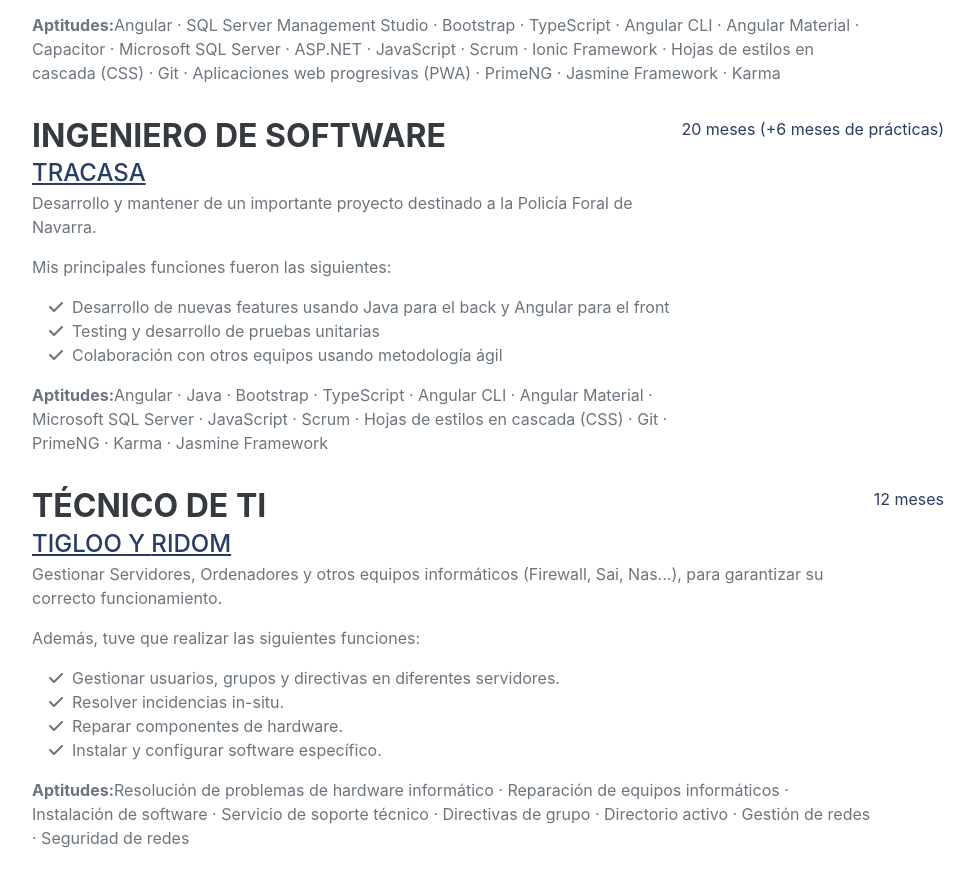
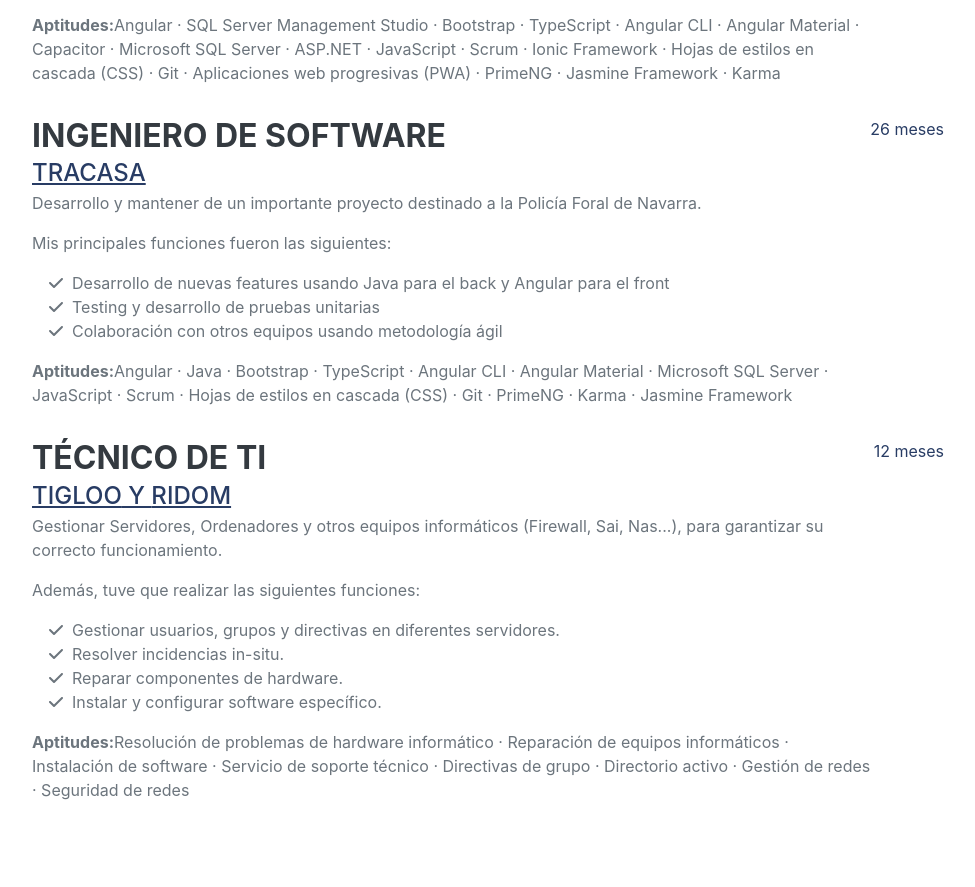
Before and after one commit to jcantero1998/portfolio, a plain HTML site: page index.html in a window 1280 px wide. Shown: the part 2096-2983 px from the top of the page, without its empty margins (288-1263 px from the left). Drawn offline with nearby package versions, Linux system fonts and the light colour scheme; a web font is replaced by a local one.

Commit message:
cambio de experiencia laboral

```diff
--- a/index.html
+++ b/index.html
@@ -256,7 +256,7 @@
               </p>
             </div>
             <div class="flex-shrink-0">
-              <span class="text-primary">20 meses (+6 meses de prácticas)</span>
+              <span class="text-primary">26 meses</span>
             </div>
           </div>
 
```
